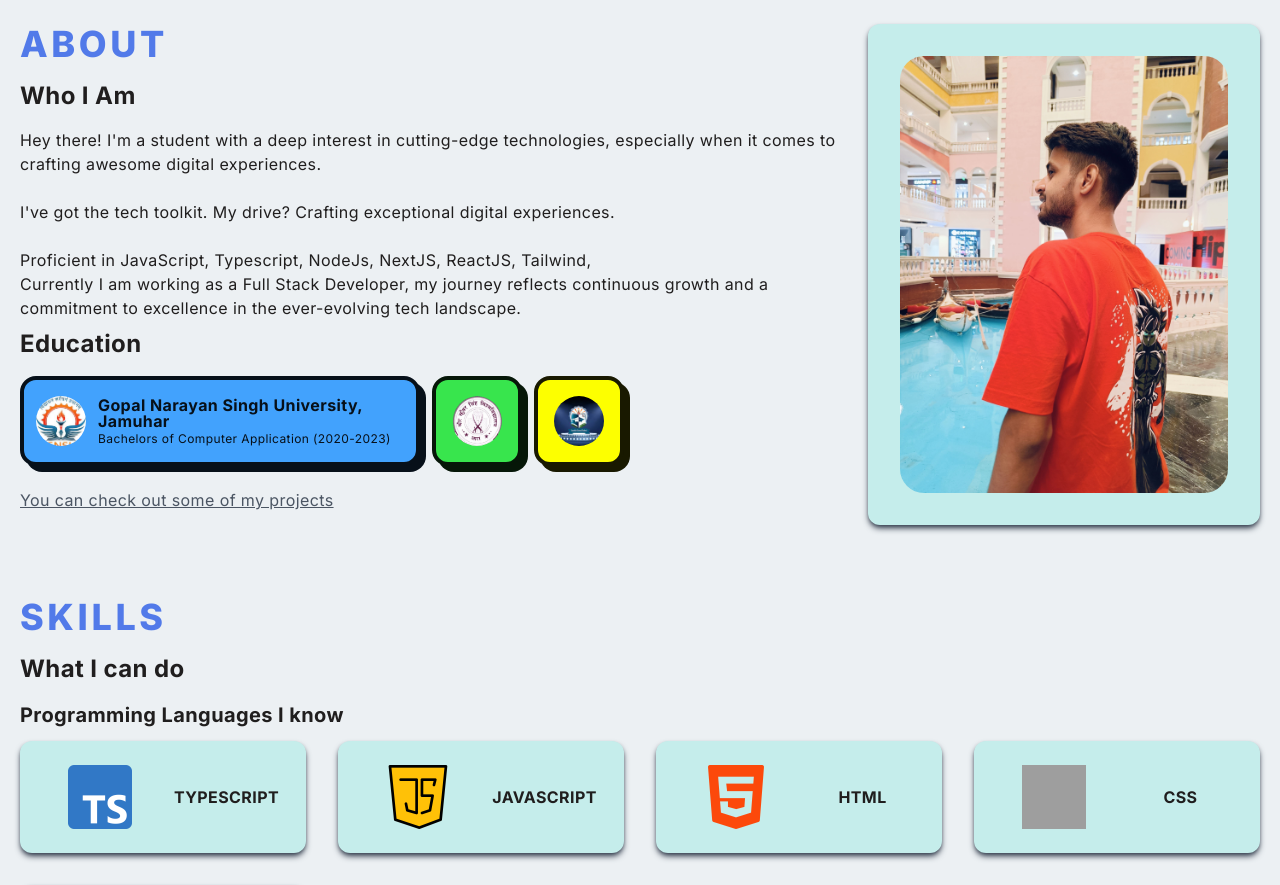
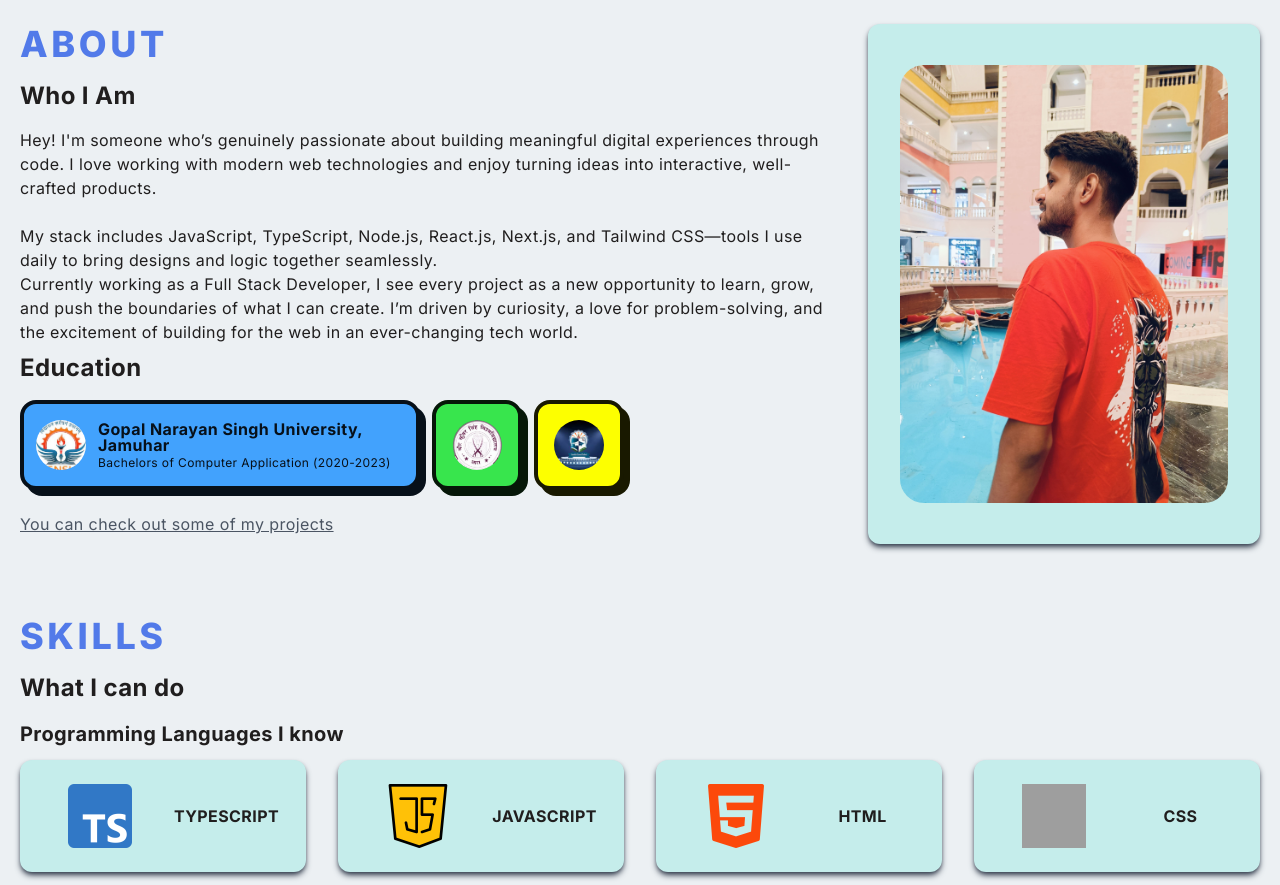
Before and after one commit to lonewolf-hub/my-portfolio, a Next.js app: page / in a window 1280 px wide. Shown: the part 840-1725 px from the top of the page. Built offline with nearby package versions, Linux system fonts and the light colour scheme; grey boxes are pictures that could not be loaded.

Commit message:
Update About.tsx

```diff
--- a/src/app/core/components/about/About.tsx
+++ b/src/app/core/components/about/About.tsx
@@ -51,14 +51,13 @@ const About = () => {
           <AnimatedText text="ABOUT" />
           <p className="py-4 text-2xl font-bold">Who I Am</p>
           <p>
-          Hey there! I'm a student with a deep interest in cutting-edge technologies, especially when it comes to crafting awesome digital experiences.  <br/> <br/>
-          I've got the tech toolkit. My drive? Crafting exceptional digital experiences. <br/>
+          Hey! I'm someone who’s genuinely passionate about building meaningful digital experiences through code. I love working with modern web technologies and enjoy turning ideas into interactive, well-crafted products.<br/>
          <br/>
-          Proficient in JavaScript, Typescript, NodeJs, NextJS, ReactJS, Tailwind,
+         My stack includes JavaScript, TypeScript, Node.js, React.js, Next.js, and Tailwind CSS—tools I use daily to bring designs and logic together seamlessly.
           </p>
           <pre/>
           <p>
-          Currently I am working as a Full Stack Developer, my journey reflects continuous growth and a commitment to excellence in the ever-evolving tech landscape.
+         Currently working as a Full Stack Developer, I see every project as a new opportunity to learn, grow, and push the boundaries of what I can create. I’m driven by curiosity, a love for problem-solving, and the excitement of building for the web in an ever-changing tech world.
           </p>
           <div className="md:flex flex-col h-40 hidden">
           <p className="mt-2 text-2xl font-bold">Education</p>
```
